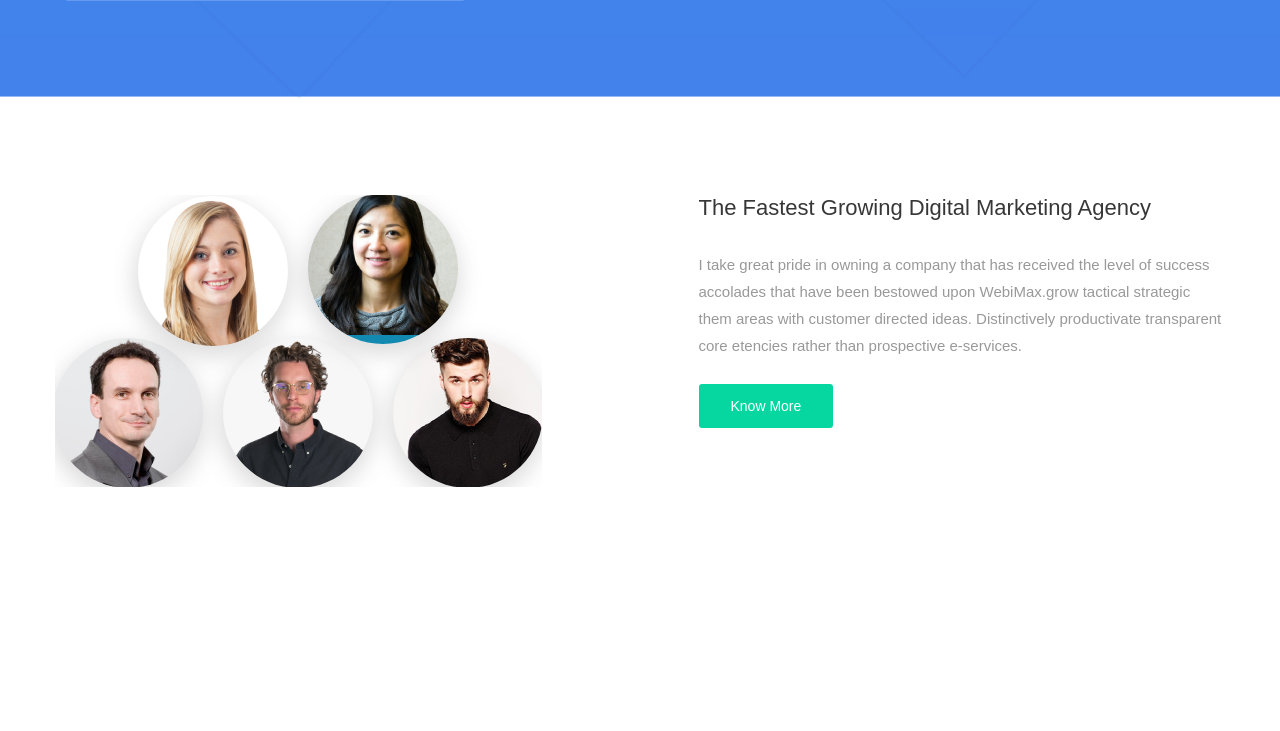
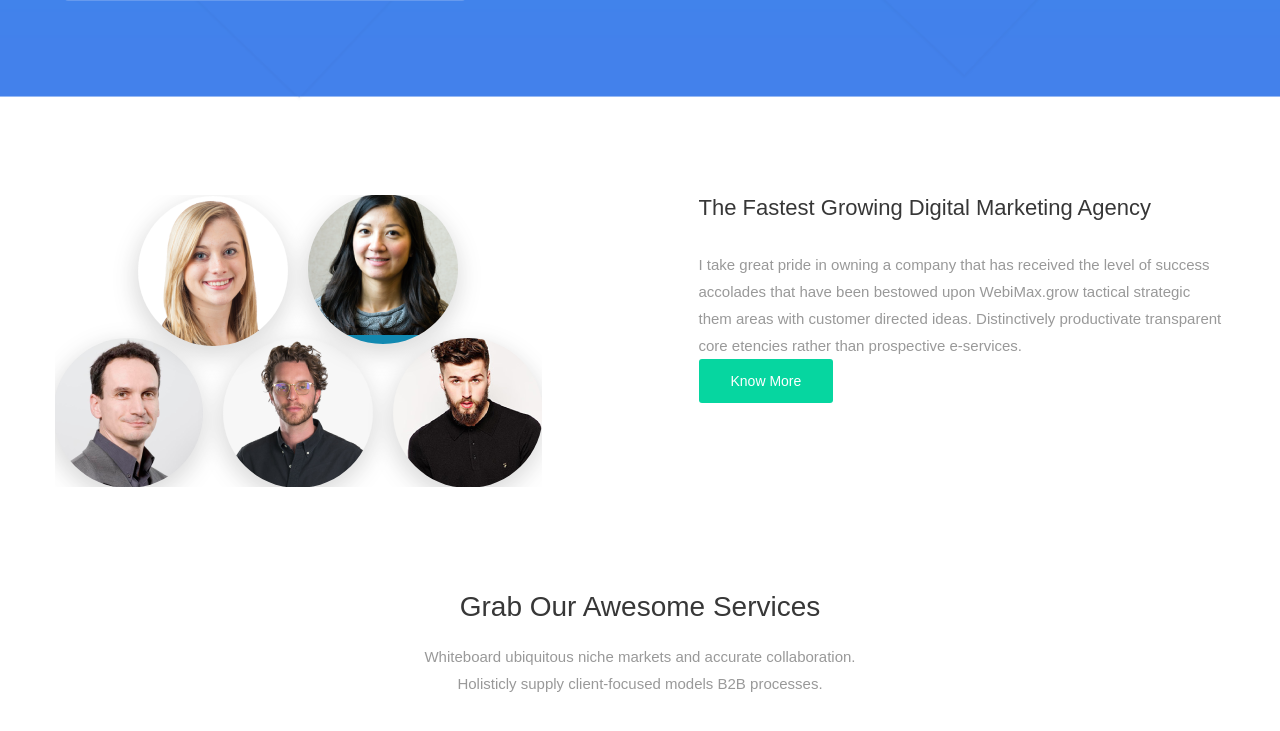
Before and after one commit to mdalaminmunna/Traffic-Marketing-Website, a plain HTML site: page index02.html in a window 1280 px wide. Shown: the part 739-1470 px from the top of the page. Before the commit the page ends 1320 px from the top, so only its background shows below. Drawn offline with Linux system fonts and the light colour scheme; a web font is replaced by a local one.

Commit message:
"Complete Service Filler"

```diff
--- a/index02.html
+++ b/index02.html
@@ -77,5 +77,19 @@
         </div>
       </div>
     </div>
+    <div class="container">
+      <div class="filler">
+        <h2>Grab Our Awesome Services</h2>
+        <p>
+          Whiteboard ubiquitous niche markets and accurate collaboration. <br />
+          Holisticly supply client-focused models B2B processes.
+        </p>
+      </div>
+    </div>
+    <div class="container">
+      <div class="services">
+        <div class="one"></div>
+      </div>
+    </div>
   </body>
 </html>
--- a/styles/index02/about-us.css
+++ b/styles/index02/about-us.css
@@ -22,5 +22,4 @@
   color: #999999;
   line-height: 1.8;
   font-weight: 300;
-  padding-bottom: 25px;
 }
--- /dev/null
+++ b/styles/index02/filler.css
@@ -0,0 +1,20 @@
+.container .filler {
+  margin-top: 100px;
+  margin-bottom: 100px;
+  text-align: center;
+  /* width: 50%; */
+}
+
+.container .filler h2 {
+  font-size: 28px;
+  font-weight: normal;
+  color: #373737;
+  padding-bottom: 20px;
+}
+
+.container .filler p {
+  font-size: 15px;
+  color: #999999;
+  line-height: 1.8;
+  font-weight: 300;
+}
--- a/styles/index02/style.css
+++ b/styles/index02/style.css
@@ -3,6 +3,7 @@
 @import "header.css";
 @import "hero.css";
 @import "about-us.css";
+@import "filler.css";
 
 body {
   font-family: "Khula", sans-serif;
```
